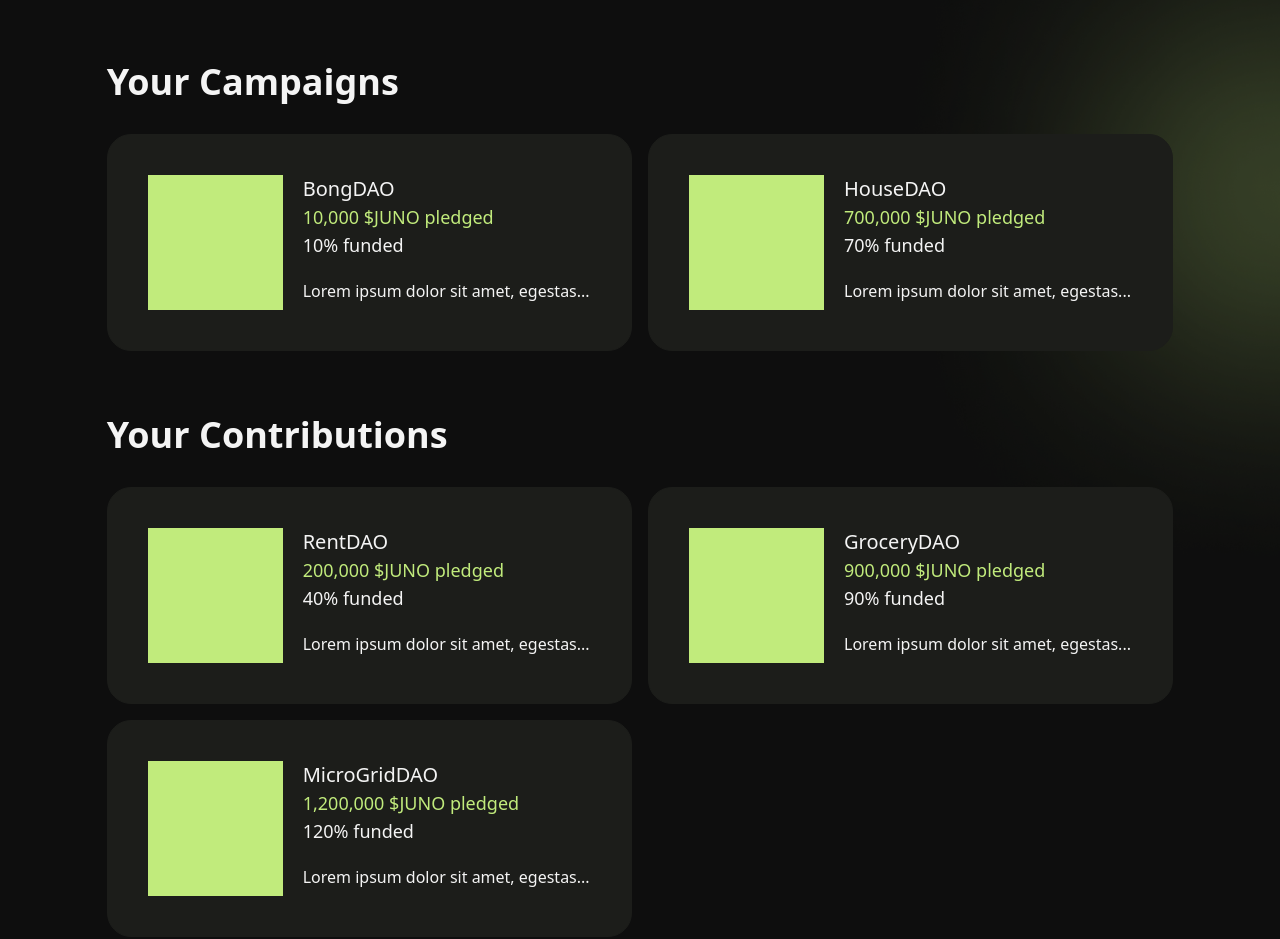
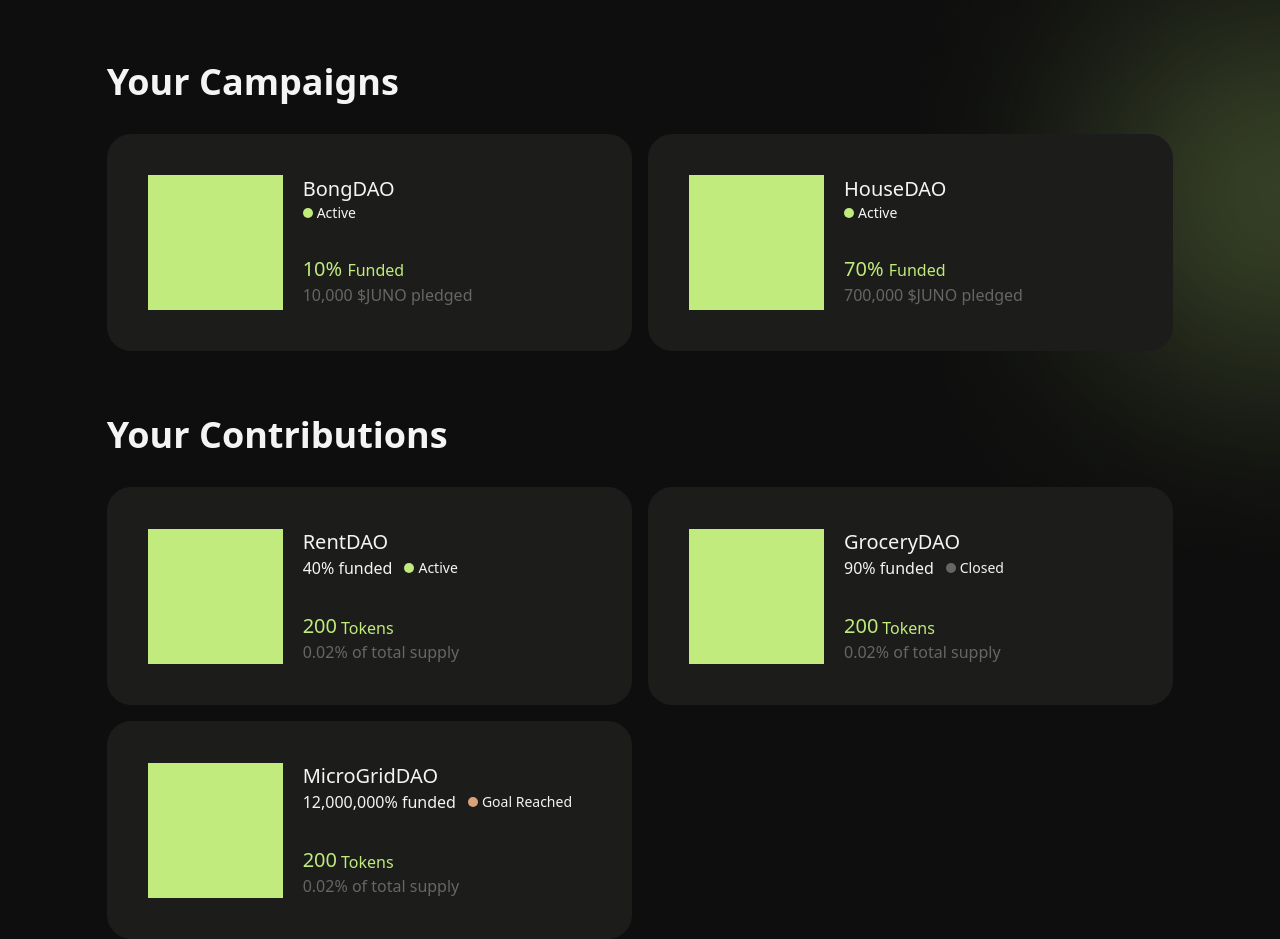
Before and after one commit to NoahSaso/dao-up, a Next.js app in the folder ui/: page /me in a window 1280 px wide. Shown: the part 322-1261 px from the top of the page. Built offline with nearby package versions, Linux system fonts and the light colour scheme.

Commit message:
made unique me page campaign cards

```diff
--- a/ui/components/Campaign.tsx
+++ b/ui/components/Campaign.tsx
@@ -2,17 +2,21 @@ import cn from "classnames"
 import Link from "next/link"
 import { FC } from "react"
 
+import { toMaxDecimals } from "../helpers/number"
+
 interface CampaignProps {
   campaign: Campaign
+  className?: string
 }
 
 export const CampaignStatus: FC<CampaignProps> = ({
   campaign: { open, pledged, goal },
+  className,
 }) => {
   const funded = pledged >= goal
 
   return (
-    <div className="flex flex-row items-center mb-3">
+    <div className={cn("flex flex-row items-center", className)}>
       <div
         className={cn("w-2.5 h-2.5 rounded-full", {
           "bg-green": open && !funded,
@@ -31,8 +35,36 @@ export const CampaignStatus: FC<CampaignProps> = ({
   )
 }
 
+export const CampaignProgress: FC<CampaignProps> = ({
+  campaign: { open, pledged, goal },
+  className,
+}) => {
+  const fundedPercent = (100 * pledged) / goal
+
+  return (
+    <div
+      className={cn(
+        "bg-dark overflow-hidden w-full h-[12px] rounded-full",
+        className
+      )}
+    >
+      {open ? (
+        <div
+          className="bg-green h-full"
+          style={{
+            width: `${Math.min(fundedPercent, 100).toFixed(0)}%`,
+          }}
+        ></div>
+      ) : (
+        <div className="bg-placeholder h-full w-full"></div>
+      )}
+    </div>
+  )
+}
+
 export const AllCampaignsCard: FC<CampaignProps> = ({
   campaign: { id, name, pledged, asset, goal, description },
+  className,
 }) => (
   <Link href={`/campaign/${id}`}>
     <a
@@ -41,7 +73,8 @@ export const AllCampaignsCard: FC<CampaignProps> = ({
         "bg-card p-10 rounded-3xl",
         "border border-card hover:border-green",
         "transition",
-        "cursor-pointer"
+        "cursor-pointer",
+        className
       )}
     >
       <div className="bg-green w-[135px] h-[135px]"></div>
@@ -51,10 +84,96 @@ export const AllCampaignsCard: FC<CampaignProps> = ({
           {pledged.toLocaleString()} {asset} pledged
         </p>
         <p className="text-lg text-white">
-          {((100 * pledged) / goal).toFixed(0)}% funded
+          {toMaxDecimals((100 * pledged) / goal, 0)}% funded
         </p>
         <p className="mt-5">{description}</p>
       </div>
     </a>
   </Link>
 )
+
+export const CreatorCampaignCard: FC<CampaignProps> = ({
+  campaign,
+  className,
+}) => {
+  const { id, name, pledged, asset, goal } = campaign
+
+  return (
+    <Link href={`/campaign/${id}`}>
+      <a
+        className={cn(
+          "flex flex-row justify-start items-stretch",
+          "bg-card p-10 rounded-3xl",
+          "border border-card hover:border-green",
+          "transition",
+          "cursor-pointer",
+          className
+        )}
+      >
+        <div className="bg-green w-[135px] h-[135px]"></div>
+        <div className="ml-5">
+          <h2 className="font-medium text-xl">{name}</h2>
+          <CampaignStatus campaign={campaign} className="" />
+
+          <p className="text-xl text-green font-medium mt-8">
+            {toMaxDecimals((100 * pledged) / goal, 0)}%{" "}
+            <span className="text-base font-light">Funded</span>
+          </p>
+          <p className="text-placeholder">
+            {pledged.toLocaleString()} {asset} pledged
+          </p>
+        </div>
+      </a>
+    </Link>
+  )
+}
+
+export const ContributorCampaignCard: FC<CampaignProps> = ({
+  campaign,
+  className,
+}) => {
+  const { id, name, pledged, goal, supply } = campaign
+  const funded = pledged >= goal
+
+  const userTokens = 200
+
+  return (
+    <Link href={`/campaign/${id}`}>
+      <a
+        className={cn(
+          "flex flex-row justify-start items-center",
+          "bg-card p-10 rounded-3xl",
+          "border border-card hover:border-green",
+          "transition",
+          "cursor-pointer",
+          className
+        )}
+      >
+        <div className="bg-green w-[135px] h-[135px] shrink-0"></div>
+        <div className="ml-5">
+          <h2 className="font-medium text-xl">{name}</h2>
+          <div
+            className={cn(
+              "font-light text-white",
+              "flex flex-col sm:flex-row sm:flex-wrap",
+              "mt-2 sm:mt-0"
+            )}
+          >
+            <p className="sm:mr-3">
+              {toMaxDecimals((100 * pledged) / goal, 0)}% funded
+            </p>
+            <CampaignStatus campaign={campaign} className="shrink-0" />
+          </div>
+
+          <div className="flex flex-row items-end text-green mt-8">
+            <p className="text-xl font-medium">{userTokens.toLocaleString()}</p>
+            <p className="text-base font-light ml-1">Tokens</p>
+          </div>
+          <p className="text-placeholder">
+            {toMaxDecimals((100 * userTokens) / supply, 2)}% of total supply
+          </p>
+        </div>
+      </a>
+    </Link>
+  )
+}
--- a/ui/helpers/number.ts
+++ b/ui/helpers/number.ts
@@ -1,3 +1,3 @@
 // Convert number to string with a given precision, and chop all trailing zeroes.
 export const toMaxDecimals = (value: number, decimals: number): string =>
-  Number(value.toFixed(decimals)).toString()
+  Number(value.toFixed(decimals)).toLocaleString()
--- a/ui/pages/campaign/[id].tsx
+++ b/ui/pages/campaign/[id].tsx
@@ -10,6 +10,7 @@ import TimeAgo from "react-timeago"
 import {
   Button,
   ButtonLink,
+  CampaignProgress,
   CampaignStatus,
   CenteredColumn,
   Input,
@@ -85,7 +86,6 @@ const Campaign: NextPage = () => {
     activity,
   } = campaign
 
-  const fundedPercent = (100 * pledged) / goal
   const overfunded = pledged > goal
 
   const userTokens = 0
@@ -210,7 +210,7 @@ const Campaign: NextPage = () => {
               "flex flex-col items-start self-stretch"
             )}
           >
-            <CampaignStatus campaign={campaign} />
+            <CampaignStatus campaign={campaign} className="mb-2" />
 
             {!!daoUrl && (
               <ButtonLink href={daoUrl} className="self-stretch my-2">
@@ -218,18 +218,7 @@ const Campaign: NextPage = () => {
               </ButtonLink>
             )}
 
-            <div className="bg-dark overflow-hidden w-full h-[12px] rounded-full mt-2">
-              {open ? (
-                <div
-                  className="bg-green h-full"
-                  style={{
-                    width: `${Math.min(fundedPercent, 100).toFixed(0)}%`,
-                  }}
-                ></div>
-              ) : (
-                <div className="bg-placeholder h-full w-full"></div>
-              )}
-            </div>
+            <CampaignProgress campaign={campaign} className="mt-2" />
 
             <h3 className="mt-2 text-green text-3xl">
               {pledged.toLocaleString()} {asset}
--- a/ui/pages/me.tsx
+++ b/ui/pages/me.tsx
@@ -1,10 +1,11 @@
 import type { NextPage } from "next"
 
 import {
-  AllCampaignsCard,
   Button,
   ButtonLink,
   CenteredColumn,
+  ContributorCampaignCard,
+  CreatorCampaignCard,
   ResponsiveDecoration,
   TooltipInfo,
 } from "../components"
@@ -23,7 +24,7 @@ const Me: NextPage = () => {
       {yourCampaigns.length ? (
         <div className="grid gap-4 grid-cols-1 lg:grid-cols-2 mt-8">
           {yourCampaigns.map((campaign) => (
-            <AllCampaignsCard key={campaign.id} campaign={campaign} />
+            <CreatorCampaignCard key={campaign.id} campaign={campaign} />
           ))}
         </div>
       ) : (
@@ -41,7 +42,7 @@ const Me: NextPage = () => {
       {yourContributions.length ? (
         <div className="grid gap-4 grid-cols-1 lg:grid-cols-2 mt-8">
           {yourContributions.map((campaign) => (
-            <AllCampaignsCard key={campaign.id} campaign={campaign} />
+            <ContributorCampaignCard key={campaign.id} campaign={campaign} />
           ))}
         </div>
       ) : (
--- a/ui/services/campaigns.ts
+++ b/ui/services/campaigns.ts
@@ -4,7 +4,7 @@ export const campaigns: Campaign[] = [
     name: "BongDAO",
     description: "Lorem ipsum dolor sit amet, egestas...",
     open: true,
-    daoUrl: 'https://noahsaso.com',
+    daoUrl: "https://noahsaso.com",
 
     asset: "$JUNO",
     goal: 100000,
@@ -87,7 +87,7 @@ export const campaigns: Campaign[] = [
 
     asset: "$JUNO",
     goal: 1000000,
-    pledged: 1200000,
+    pledged: 120000000000,
     supporters: 8,
     supply: 1200000,
 
```
